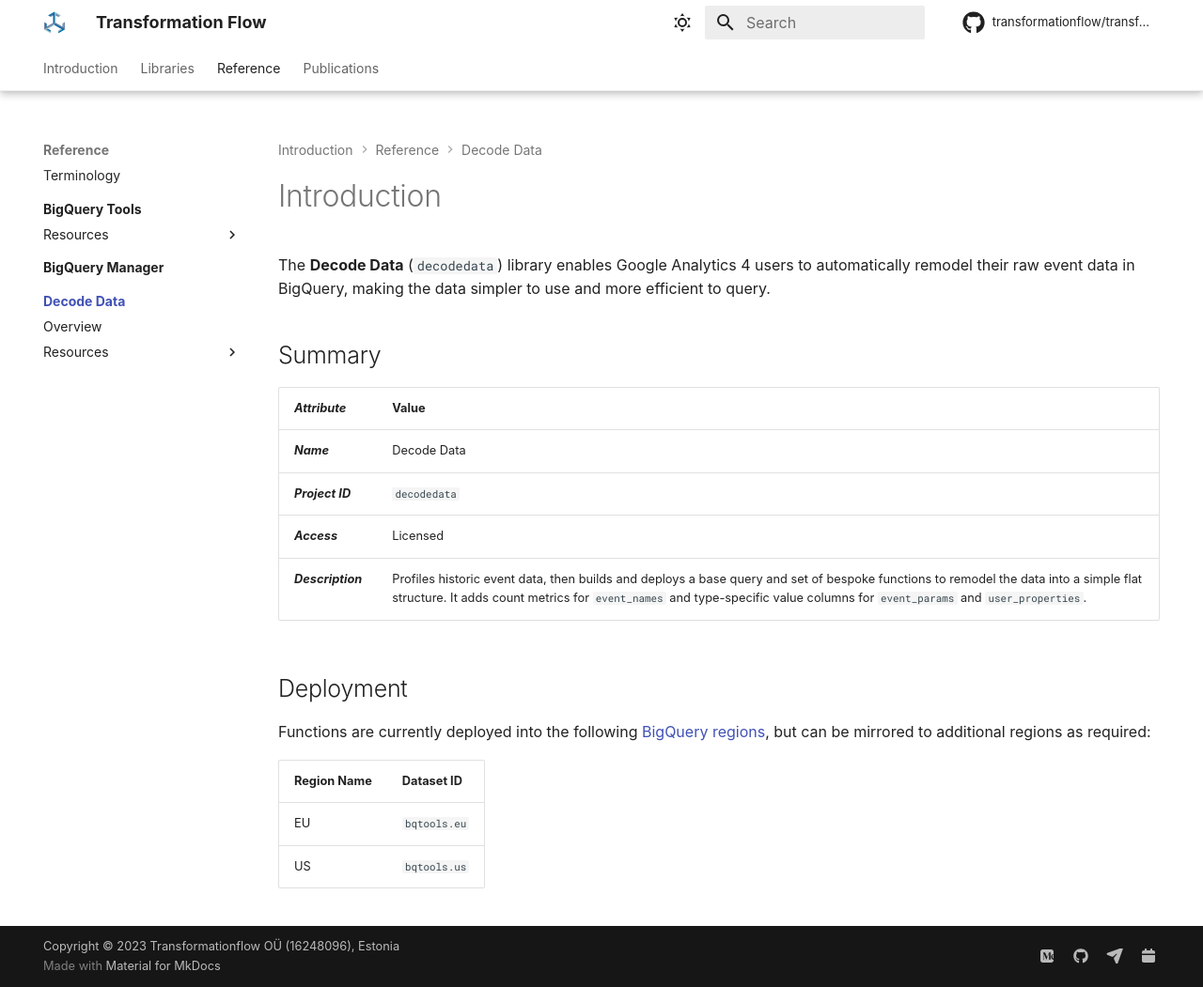
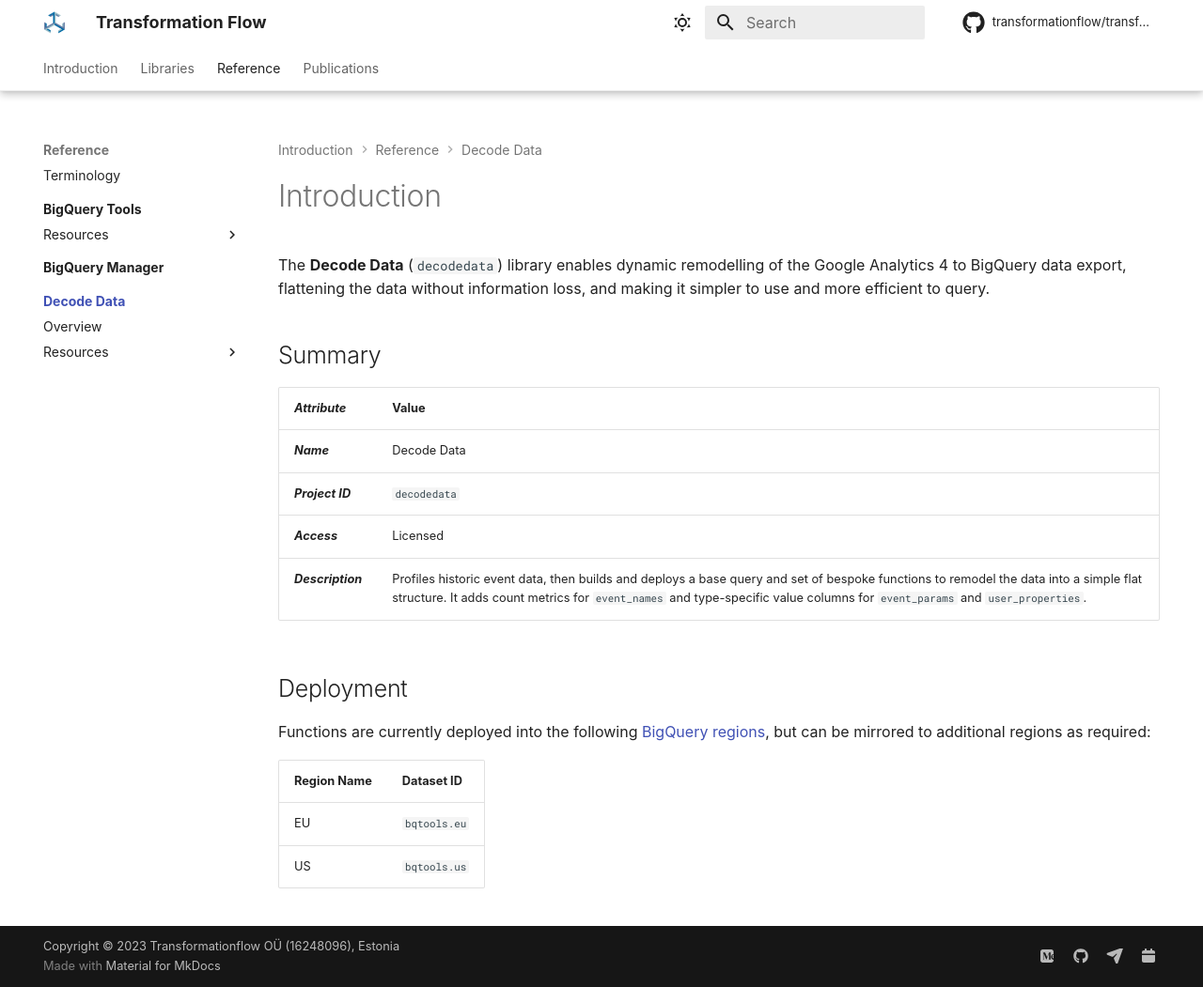
Before and after one commit to transformationflow/transformationflow.github.io, an MkDocs documentation site: the page built from docs/reference/decodedata/index.md, in a window 1280 px wide and 1051 px high. Shown: the whole window at 94% size. Built offline with MkDocs 1.6.1 and Material for MkDocs 9.7.7, drawn with Linux system fonts in a browser that asks for light colours; some web fonts are replaced; comment, search, counter and statistics services are not loaded.

Commit message:
minor edits

```diff
--- a/docs/reference/decodedata/index.md
+++ b/docs/reference/decodedata/index.md
@@ -1,4 +1,4 @@
-The **Decode Data** (`decodedata`) library enables Google Analytics 4 users to automatically remodel their raw event data in BigQuery, making the data simpler to use and more efficient to query.
+The **Decode Data** (`decodedata`) library enables dynamic remodelling of the Google Analytics 4 to BigQuery data export, flattening the data without information loss, and making it simpler to use and more efficient to query.
 
 # Summary
 _Attribute_ | Value
```
